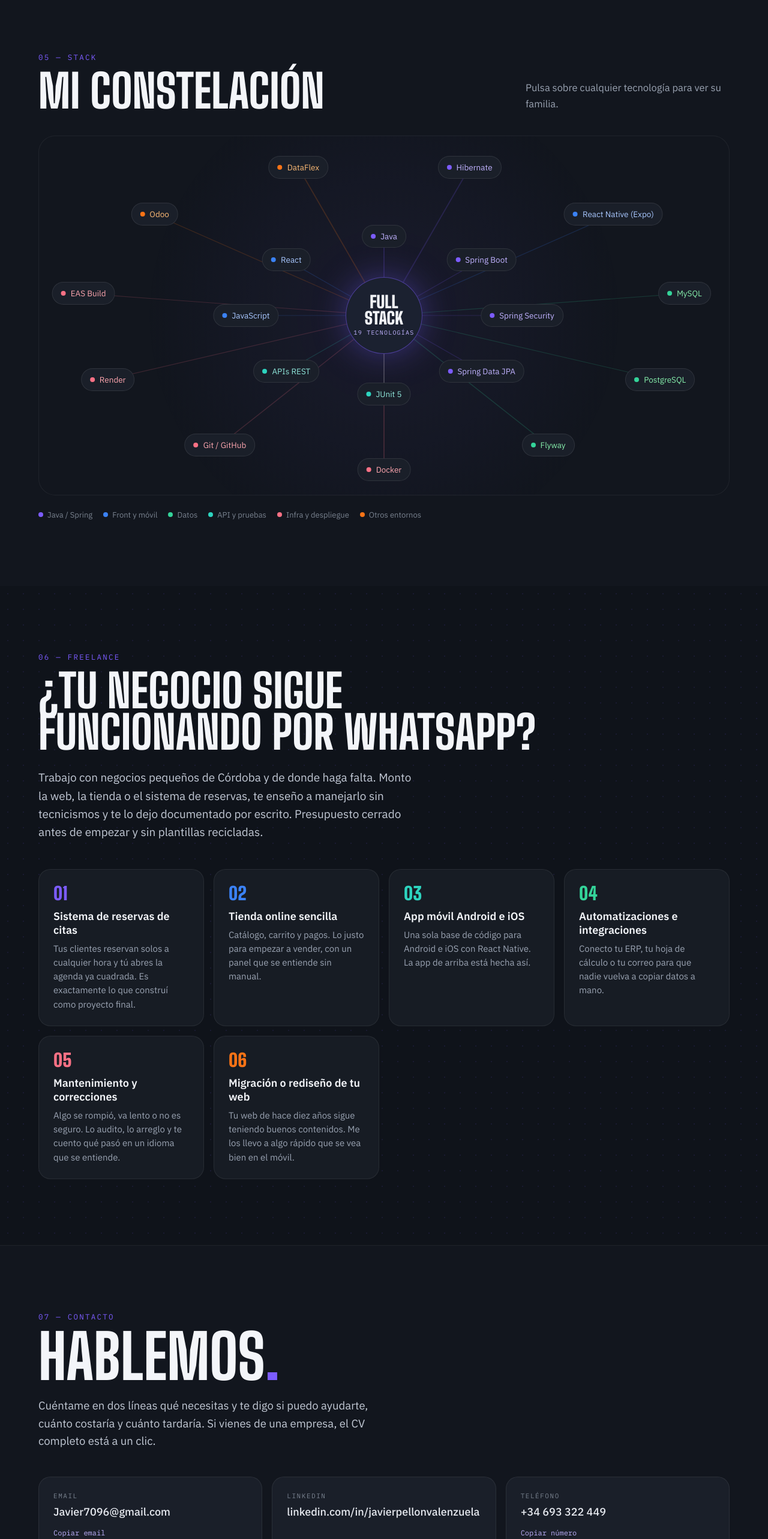
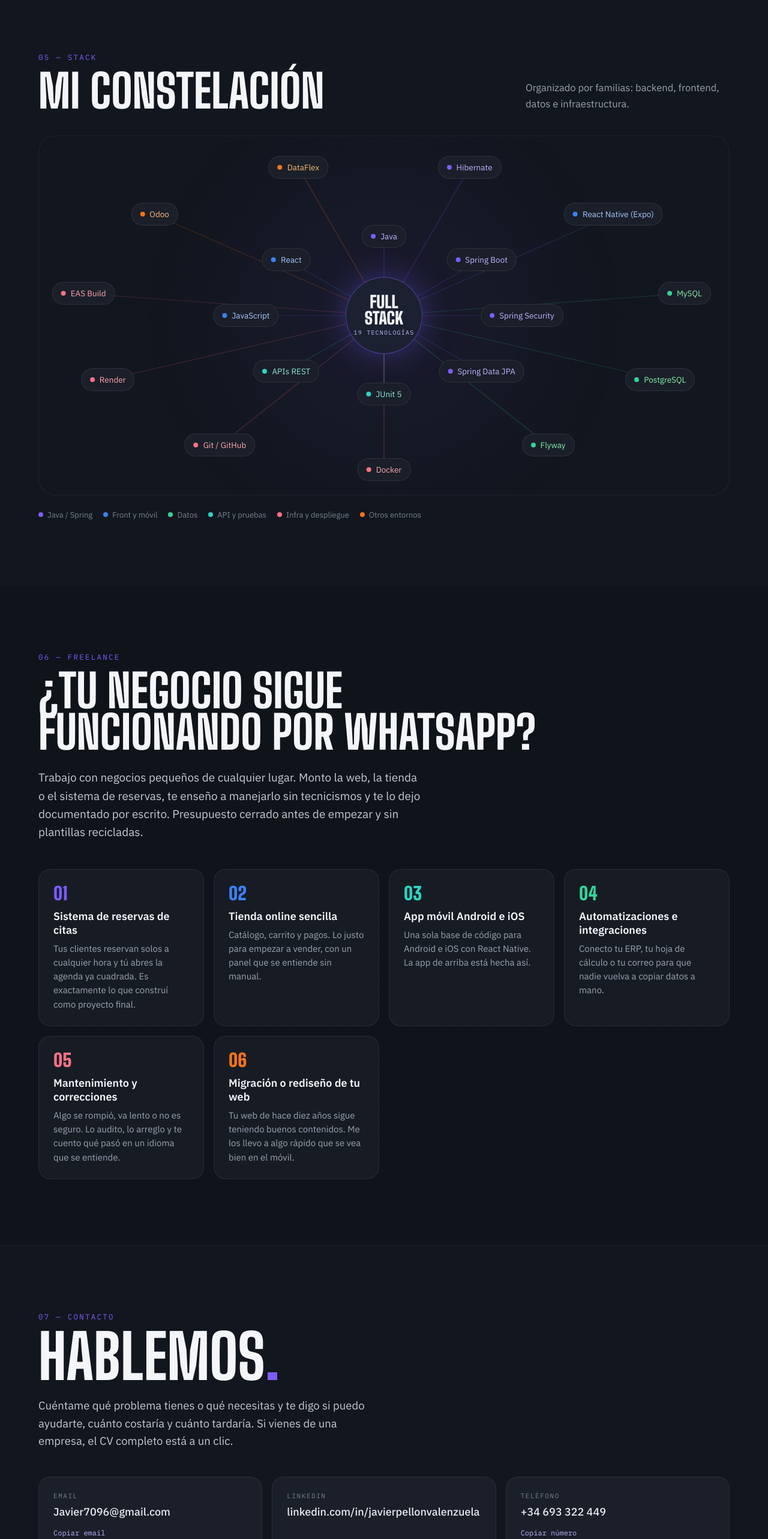
Before and after one commit to Jaskiz/portfolio-javier-pellon, a React (Vite) app: page / in a window 1280 px wide. Shown: the part 5660-8226 px from the top of the page at 60% size. Built offline with nearby package versions, Linux system fonts and the light colour scheme.

Commit message:
Ajusta tres textos: quita la instruccion de pulsar en el stack, corrige la contradiccion de Cordoba en freelance, y abre el mensaje de contacto sin limitar cuantas frases decir

```diff
--- a/src/components/Contacto.jsx
+++ b/src/components/Contacto.jsx
@@ -22,8 +22,8 @@ export default function Contacto() {
           Hablemos<span className="contacto__title-dot">.</span>
         </Reveal>
         <Reveal as="p" className="contacto__lead">
-          Cuéntame en dos líneas qué necesitas y te digo si puedo ayudarte, cuánto costaría y cuánto tardaría. Si
-          vienes de una empresa, el CV completo está a un clic.
+          Cuéntame qué problema tienes o qué necesitas y te digo si puedo ayudarte, cuánto costaría y cuánto
+          tardaría. Si vienes de una empresa, el CV completo está a un clic.
         </Reveal>
 
         <Reveal className="contacto__cards">
--- a/src/components/Freelance.jsx
+++ b/src/components/Freelance.jsx
@@ -14,7 +14,7 @@ export default function Freelance() {
           funcionando por WhatsApp?
         </Reveal>
         <Reveal as="p" className="freelance__lead">
-          Trabajo con negocios pequeños de Córdoba y de donde haga falta. Monto la web, la tienda o el sistema de
+          Trabajo con negocios pequeños de cualquier lugar. Monto la web, la tienda o el sistema de
           reservas, te enseño a manejarlo sin tecnicismos y te lo dejo documentado por escrito. Presupuesto cerrado
           antes de empezar y sin plantillas recicladas.
         </Reveal>
--- a/src/components/Stack.jsx
+++ b/src/components/Stack.jsx
@@ -49,7 +49,7 @@ export default function Stack() {
           <h2 className="section-title" style={{ margin: 0 }}>
             Mi constelación
           </h2>
-          <p className="stack__intro">Pulsa sobre cualquier tecnología para ver su familia.</p>
+          <p className="stack__intro">Organizado por familias: backend, frontend, datos e infraestructura.</p>
         </Reveal>
 
         <Reveal className={`stack__box${narrow ? ' stack__box--mobile' : ''}`} style={narrow ? undefined : { height: '600px' }}>
```
